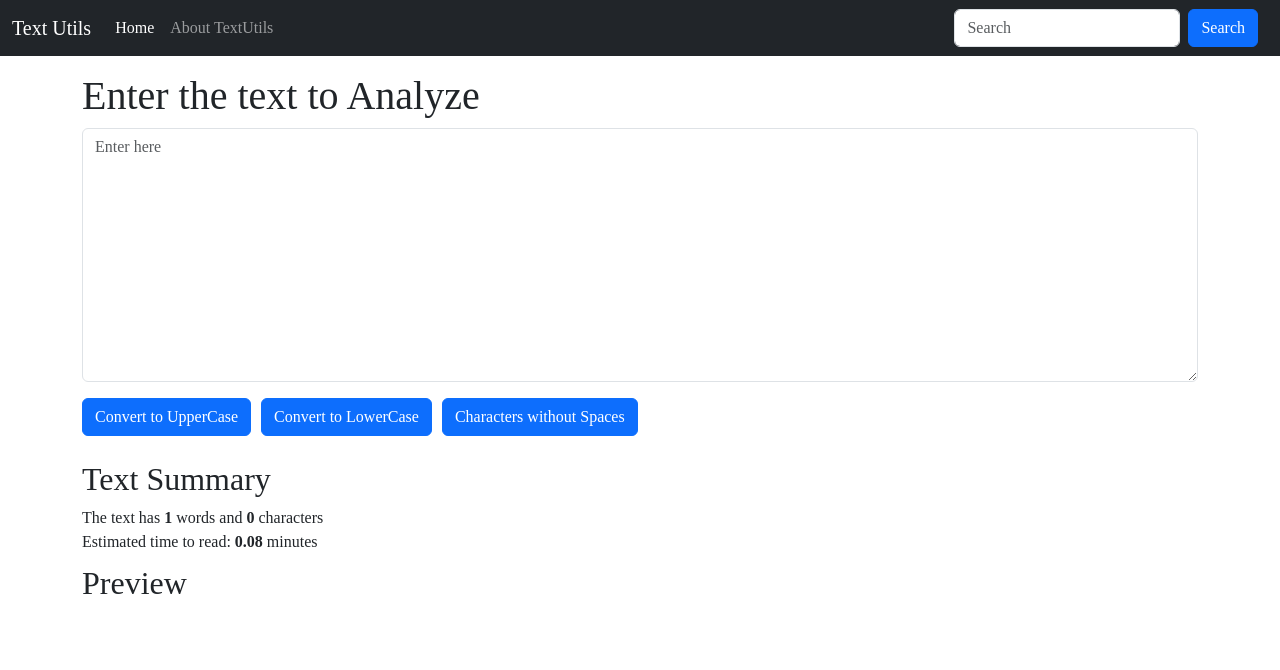
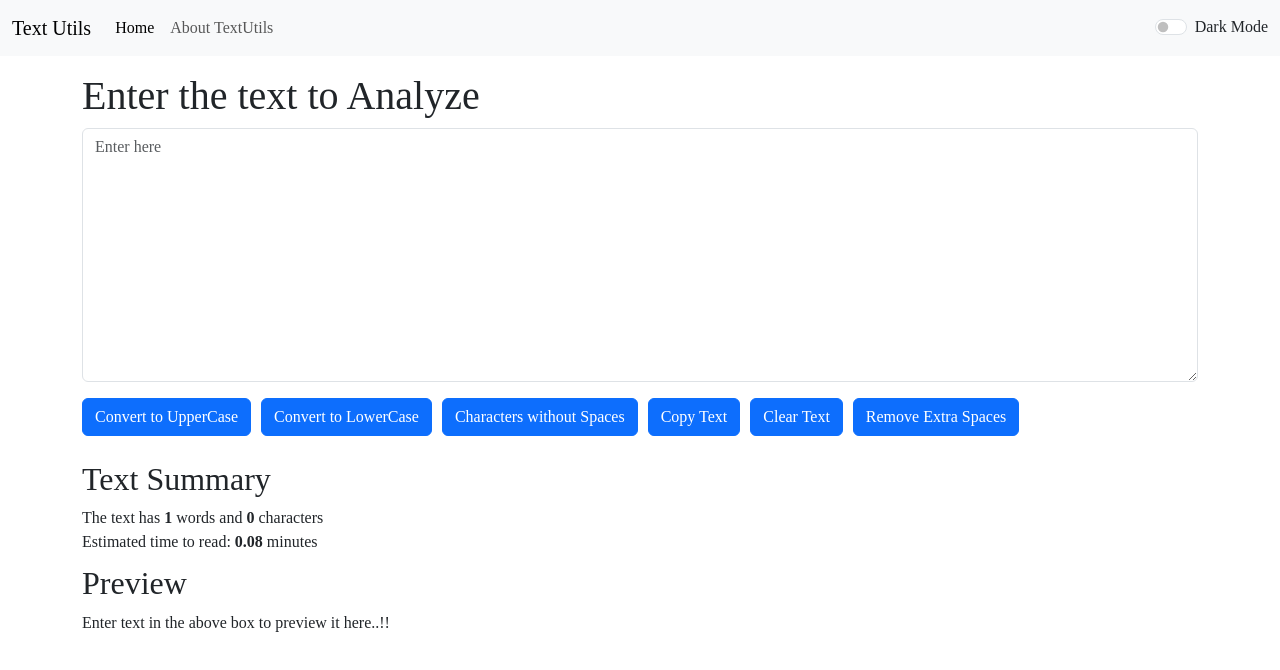
Before and after one commit to awaisnazir08/React-Course, a React (Create React App) app: page / in a window 1280 px wide. Shown: the top 670 px of the page. Built offline with nearby package versions, Linux system fonts and the light colour scheme.

Commit message:
With darkmode and additional features

```diff
--- a/src/App.js
+++ b/src/App.js
@@ -1,12 +1,28 @@
 import './App.css';
+import React, { useState } from 'react';
+// import About from './Components/About';
 import Navbar from './Components/Navbar'
 import TextForm from './Components/TextForm';
 
 function App() {
+  const [mode,setMode]=useState('light');
+  const toggleMode=()=>{
+    if(mode==='light')
+    {
+      setMode('dark');
+      document.body.style.backgroundColor="#042743";
+    }
+    else{
+      setMode('light');
+      document.body.style.backgroundColor="white";
+
+    }
+  }
   return (
     <>
-    <Navbar title="Text Utils" aboutText="About TextUtils"/>
-    <TextForm heading="Enter the text to Analyze" placeholder="Enter here"/>
+    <Navbar title="Text Utils" aboutText="About TextUtils" mode={mode} toggleMode={toggleMode}/>
+    <TextForm heading="Enter the text to Analyze" placeholder="Enter here" mode={mode}/>
+    {/* <About/> */}
     </>
   );
 }
--- /dev/null
+++ b/src/Components/About.js
@@ -0,0 +1,72 @@
+import React, { useState } from 'react'
+
+export default function About() {
+
+    const [myStyle,setMyStyle] = useState({
+        color:"black",
+        backgroundColor: "white",
+        border:"1px solid black"
+    })
+
+    const [btnText,setBtnText]=useState("Enable Dark Mode");
+
+    const toggleStyle=()=>{
+        if(myStyle.backgroundColor==="black")
+        {
+            setMyStyle({
+                color:"black",
+                backgroundColor:"white",
+                border:"1px solid black"
+            })
+            setBtnText("Enable Dark Mode")
+
+        }
+        else{
+            setMyStyle({
+                color:"white",
+                backgroundColor:"black",
+                border:"1px solid white"
+            })
+            setBtnText("Enable Light Mode")
+        }
+    }
+
+  return (
+    <div>
+                <h2 style={myStyle}>About Us</h2>
+                <div className="accordion accordion-flush" id="accordionFlushExample" style={myStyle}>
+        <div className="accordion-item" style={myStyle}>
+            <h2 className="accordion-header">
+            <button className="accordion-button collapsed" type="button" data-bs-toggle="collapse" data-bs-target="#flush-collapseOne" aria-expanded="false" aria-controls="flush-collapseOne" style={myStyle}>
+                Accordion Item #1
+            </button>
+            </h2>
+            <div id="flush-collapseOne" className="accordion-collapse collapse" data-bs-parent="#accordionFlushExample">
+            <div className="accordion-body">Placeholder content for this accordion, which is intended to demonstrate the <code>.accordion-flush</code> className. This is the first item's accordion body.</div>
+            </div>
+        </div>
+        <div className="accordion-item" style={myStyle}>
+            <h2 className="accordion-header">
+            <button className="accordion-button collapsed" type="button" data-bs-toggle="collapse" data-bs-target="#flush-collapseTwo" aria-expanded="false" aria-controls="flush-collapseTwo" style={myStyle}>
+                Accordion Item #2
+            </button>
+            </h2>
+            <div id="flush-collapseTwo" className="accordion-collapse collapse" data-bs-parent="#accordionFlushExample">
+            <div className="accordion-body">Placeholder content for this accordion, which is intended to demonstrate the <code>.accordion-flush</code> className. This is the second item's accordion body. Let's imagine this being filled with some actual content.</div>
+            </div>
+        </div>
+        <div className="accordion-item" style={myStyle}>
+            <h2 className="accordion-header">
+            <button className="accordion-button collapsed" type="button" data-bs-toggle="collapse" data-bs-target="#flush-collapseThree" aria-expanded="false" aria-controls="flush-collapseThree" style={myStyle}>
+                Accordion Item #3
+            </button>
+            </h2>
+            <div id="flush-collapseThree" className="accordion-collapse collapse" data-bs-parent="#accordionFlushExample">
+            <div className="accordion-body">Placeholder content for this accordion, which is intended to demonstrate the <code>.accordion-flush</code> className. This is the third item's accordion body. Nothing more exciting happening here in terms of content, but just filling up the space to make it look, at least at first glance, a bit more representative of how this would look in a real-world application.</div>
+            </div>
+        </div>
+        </div>
+            <button type="button" className="btn btn-primary my-3 mx-1" onClick={toggleStyle}>{btnText}</button>
+    </div>
+  )
+}
--- a/src/Components/Navbar.js
+++ b/src/Components/Navbar.js
@@ -3,7 +3,7 @@ import propTypes from 'prop-types'
 
 export default function Navbar(props) {
   return (
-    <nav className="navbar navbar-expand-lg navbar-dark bg-dark">
+    <nav className={`navbar navbar-expand-lg navbar-${props.mode} bg-${props.mode}`}>
   <div className="container-fluid">
     <a className="navbar-brand" href="/">{props.title}</a>
     <button className="navbar-toggler" type="button" data-bs-toggle="collapse" data-bs-target="#navbarSupportedContent" aria-controls="navbarSupportedContent" aria-expanded="false" aria-label="Toggle navigation">
@@ -18,10 +18,14 @@ export default function Navbar(props) {
           <a className="nav-link" href="/">{props.aboutText}</a>
         </li>
       </ul>
-      <form className="d-flex" role="search">
+      {/* <form className="d-flex" role="search">
         <input className="form-control me-2" type="search" placeholder="Search" aria-label="Search"/>
         <button className="btn btn-primary" type="submit">Search</button>
-      </form>
+      </form> */}
+      <div className="form-check form-switch">
+  <input className="form-check-input" type="checkbox" role="switch" id="flexSwitchCheckDefault" onClick={props.toggleMode}/>
+  <label className={`form-check-label text-${props.mode==='light'?'dark':'light'}`} htmlFor="flexSwitchCheckDefault">Dark Mode</label>
+</div>
     </div>
   </div>
 </nav>
--- a/src/Components/TextForm.js
+++ b/src/Components/TextForm.js
@@ -36,22 +36,40 @@ export default function TextForm(props) {
     alert(`${noSpaceCharacters} characters present without any spaces!`,) ;
   }
 
+  const clearText=()=>{
+    setText("");
+  }
+  const copyText=()=>{
+    let text=document.getElementById("myBox");
+    text.select();
+    navigator.clipboard.writeText(text.value);
+  }
+
+  const removeExtraSpaces=()=>{
+    let textt = text.replace(/\s+/g, ' ').trim();
+    setText(textt);
+  }
+
   const [text, setText]= useState("");
   // setText("Write text here");
   return (
     <>
-    <div className="container my-3">
+    <div className={`container my-3 text-${props.mode==='light'?'dark':'light'}`}>
         <h1>{props.heading}</h1>
-        <div className="mb-3">
+        <div className="mb-3" >
           {/* <label for="myBox" className="form-label">Example textarea</label> */}
-          <textarea className="form-control" id="myBox" value={text} onChange={handleOnChange} rows="10" placeholder={props.placeholder}></textarea>
+          <textarea className="form-control" id="myBox" value={text} onChange={handleOnChange} rows="10" placeholder={props.placeholder} style={{backgroundColor:`${props.mode==='light'?'white':'#042743'}`,color:`${props.mode==='light'?'black':'white'}`}}></textarea>
         </div>
         <button className="btn btn-primary" onClick={handleOnClick} >Convert to UpperCase</button>
         <button className="btn btn-primary" onClick={handleLoClick} >Convert to LowerCase</button>
         <button className="btn btn-primary" onClick={nospace} >Characters without Spaces</button>
+        <button className="btn btn-primary" onClick={copyText} >Copy Text</button>
+        <button className="btn btn-primary" onClick={clearText} >Clear Text</button>
+        <button className="btn btn-primary" onClick={removeExtraSpaces} >Remove Extra Spaces</button>
+
 
     </div>
-    <div className='container my-4'>
+    <div className={`container my-4 text-${props.mode==='light'?'dark':'light'}`}>
       <h2>{props.summary}</h2>
       The text has <b>{wordCheck()}</b> words and <b>{text.length}</b> characters
       <br/>
@@ -59,7 +77,7 @@ export default function TextForm(props) {
       <br></br>
       {/* <br></br> */}
       <h2>Preview</h2>
-    <p>{text}</p>
+      <p>{text.length>0?text:"Enter text in the above box to preview it here..!!"}</p>
     </div>
     </>
   )
```
Lines whose indentation alone changed are shown as unchanged.
